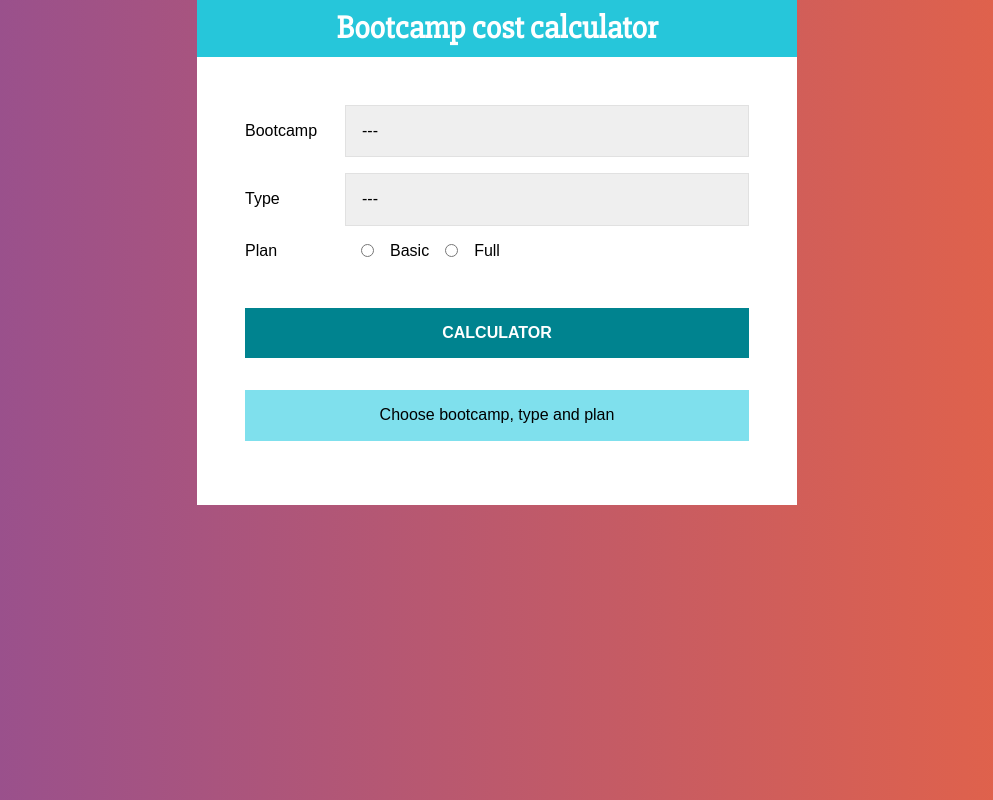
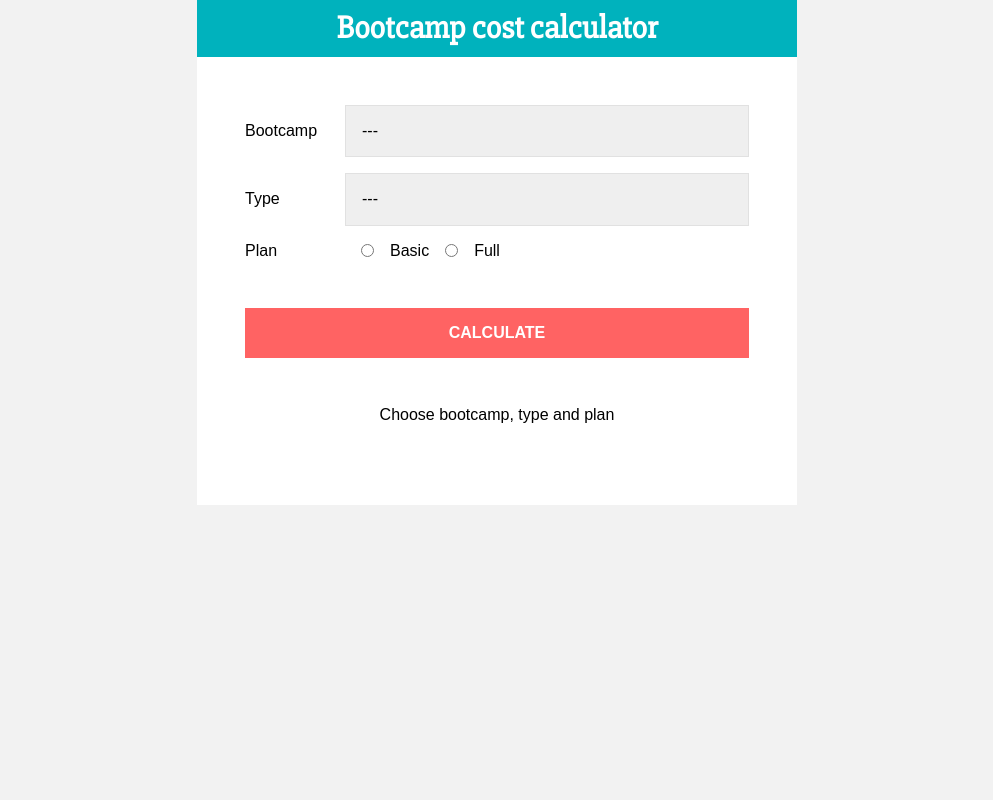
Before and after one commit to elenapiaggio/budget-calculator, a React (Create React App) app: page / in a window 1280 px wide. Shown: the whole page, without its empty margins (143-1136 px from the left). Built offline with nearby package versions, Linux system fonts and the light colour scheme.

Commit message:
ADD final style

```diff
--- a/src/components/Form.js
+++ b/src/components/Form.js
@@ -26,7 +26,7 @@ const InputRadio = styled.input`
 `;
 
 const Button = styled.button`
-  background-color: #00838f;
+  background-color: #FF6363;
   font-size: 16px;
   width: 100%;
   padding: 1rem;
@@ -44,7 +44,7 @@ const Button = styled.button`
 `;
 
 const Error = styled.div`
-  background-color: red;
+  background-color: #FF6363;
   color: white;
   padding: 1rem;
   width: 100%;
@@ -101,7 +101,7 @@ const Form = ({ setResume, setLoading }) => {
 
       // Send the information to the main component
       setResume({
-        cost: resultCostBootcamp,
+        cost: Number(resultCostBootcamp),
         data: data,
       })
 
@@ -150,7 +150,7 @@ const Form = ({ setResume, setLoading }) => {
         />{" "}
         Full
       </Field>
-      <Button type="submit">Calculator</Button>
+      <Button type="submit">Calculate</Button>
     </form>
   );
 };
--- a/src/components/Header.js
+++ b/src/components/Header.js
@@ -3,7 +3,7 @@ import styled from "@emotion/styled";
 import PropTypes from 'prop-types';
 
 const ContainerHeader = styled.header`
-  background-color: #26c6da;
+  background-color: #00b2bd;
   padding: 10px;
   font-weight: bold;
   color: #ffffff;
--- a/src/components/Result.js
+++ b/src/components/Result.js
@@ -4,7 +4,6 @@ import { TransitionGroup, CSSTransition } from 'react-transition-group';
 import PropTypes from 'prop-types';
 
 const Message = styled.p`
-  background-color: rgb(127, 224, 237);
   margin-top: 2rem;
   padding: 1rem;
   text-align: center;
@@ -13,14 +12,13 @@ const Message = styled.p`
 const ResultCost = styled.div`
   text-align: center;
   padding: .5rem;
-  border: 1px solid #26C6DA;
-  background-color: rgb(127, 224, 237);
+  border: 1px solid #048E97;
   margin-top: 1rem;
   position: relative;
 `;
 
 const TextCost = styled.p`
-  color: #00838F;
+  color: #FF6363;
   padding: 1rem;
   text-transform: uppercase;
   margin:0;
@@ -35,7 +33,7 @@ const Result = ({ cost }) => {
         : (
           <ResultCost>
             <TransitionGroup
-              component = 'p'
+              component = 'span'
               className = 'result'
             >
               <CSSTransition
@@ -43,7 +41,7 @@ const Result = ({ cost }) => {
                 key = {cost}
                 timeout = {{enter: 500, exit: 500}}
               >
-                <TextCost>Total: {cost}€</TextCost>
+                <TextCost>Total: <span>{cost}€</span></TextCost>
               </CSSTransition>
             </TransitionGroup>
           </ResultCost>
@@ -54,7 +52,7 @@ const Result = ({ cost }) => {
 }
 
 Result.propTypes = {
-  cost: PropTypes.number.isRequired,
+  cost: PropTypes.number,
 }
 
 export default Result;
--- a/src/components/Resume.js
+++ b/src/components/Resume.js
@@ -6,9 +6,9 @@ import PropTypes from 'prop-types';
 const ContentResume = styled.div`
   padding: 1rem;
   text-align: center;
-  background-color: #00838F;
-  color: #FFF;
+  color: #000;
   margin-top: 1rem;
+  border: 1px solid #048E97;
 `;
 
 const Resume = ({ data }) => {
@@ -16,11 +16,11 @@ const Resume = ({ data }) => {
   return (
     <ContentResume>
       <h2>Resume</h2>
-      <ul>
-        <li>Bootcamp: {changeToUpperCase(bootcamp)}</li>
-        <li>Type: {changeToUpperCase(type)}</li>
-        <li>Plan: {changeToUpperCase(plan)}</li>
-      </ul>
+      <p>
+      Bootcamp: {changeToUpperCase(bootcamp)} <br/>
+      Type: {changeToUpperCase(type)} <br/>
+      Plan: {changeToUpperCase(plan)} <br/>
+      </p>
     </ContentResume>
   );
 };
--- a/src/index.css
+++ b/src/index.css
@@ -2,9 +2,7 @@ html {
   box-sizing: border-box;
 }
 body {
-  background: #e96443;  /* fallback for old browsers */
-  background: -webkit-linear-gradient(to right, #904e95, #e96443);  /* Chrome 10-25, Safari 5.1-6 */
-  background: linear-gradient(to right, #904e95, #e96443);
+  background: #F2F2F2;
   font-family: Arial, Helvetica, sans-serif;
 }
 ul {
```
Also changed, not shown: src/img/demo.png.
